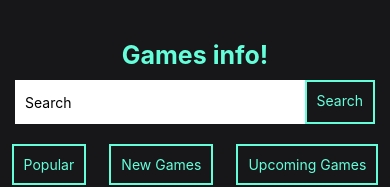
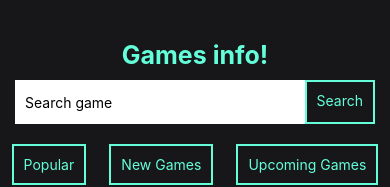
Before and after one commit to Oscris1/games-app, a React Native app: screen / in a window 390 px wide. Shown: the top 187 px of the page. Built offline with nearby package versions, Linux system fonts and the light colour scheme.

Commit message:
created SearchBar component

```diff
--- a/App.js
+++ b/App.js
@@ -1,32 +1,17 @@
 import { StatusBar } from 'expo-status-bar';
-import React, { useState } from 'react';
-import {
-  StyleSheet,
-  Text,
-  View,
-  TouchableOpacity,
-  TextInput,
-} from 'react-native';
+import React from 'react';
+import { StyleSheet, Text, View, TouchableOpacity } from 'react-native';
+
+import SearchBar from './components/SearchBar';
 
 export default function App() {
-  const [name, setName] = useState('');
   return (
     <View style={styles.container}>
       <View style={styles.header}>
         <Text style={styles.headerText}>Games info!</Text>
       </View>
 
-      <View style={styles.searchBar}>
-        <TextInput
-          style={styles.search}
-          placeholder='Search'
-          onChangeText={(name) => setName(name)}
-          defaultValue={name}
-        />
-        <TouchableOpacity style={styles.button}>
-          <Text style={styles.buttonText}>Search</Text>
-        </TouchableOpacity>
-      </View>
+      <SearchBar />
 
       <View style={styles.buttonContainer}>
         <TouchableOpacity style={styles.button}>
@@ -76,16 +61,4 @@ const styles = StyleSheet.create({
   buttonText: {
     color: '#64ffda',
   },
-  searchBar: {
-    marginHorizontal: 15,
-    flexDirection: 'row',
-    marginTop: 10,
-  },
-  search: {
-    flex: 1,
-    height: 44,
-    backgroundColor: '#fff',
-    color: 'black',
-    paddingLeft: 10,
-  },
 });
--- /dev/null
+++ b/components/SearchBar.js
@@ -0,0 +1,52 @@
+import React, { useState } from 'react';
+import {
+  StyleSheet,
+  Text,
+  View,
+  TouchableOpacity,
+  TextInput,
+} from 'react-native';
+
+// TO DO: onPress button
+
+const SearchBar = () => {
+  const [name, setName] = useState('');
+  return (
+    <View style={styles.searchBar}>
+      <TextInput
+        style={styles.search}
+        placeholder='Search game'
+        onChangeText={(name) => setName(name)}
+        defaultValue={name}
+      />
+      <TouchableOpacity style={styles.button}>
+        <Text style={styles.buttonText}>Search</Text>
+      </TouchableOpacity>
+    </View>
+  );
+};
+
+export default SearchBar;
+
+const styles = StyleSheet.create({
+  searchBar: {
+    marginHorizontal: 15,
+    flexDirection: 'row',
+    marginTop: 10,
+  },
+  search: {
+    flex: 1,
+    height: 44,
+    backgroundColor: '#fff',
+    color: 'black',
+    paddingLeft: 10,
+  },
+  button: {
+    padding: 10,
+    borderWidth: 2,
+    borderColor: '#64ffda',
+  },
+  buttonText: {
+    color: '#64ffda',
+  },
+});
```
